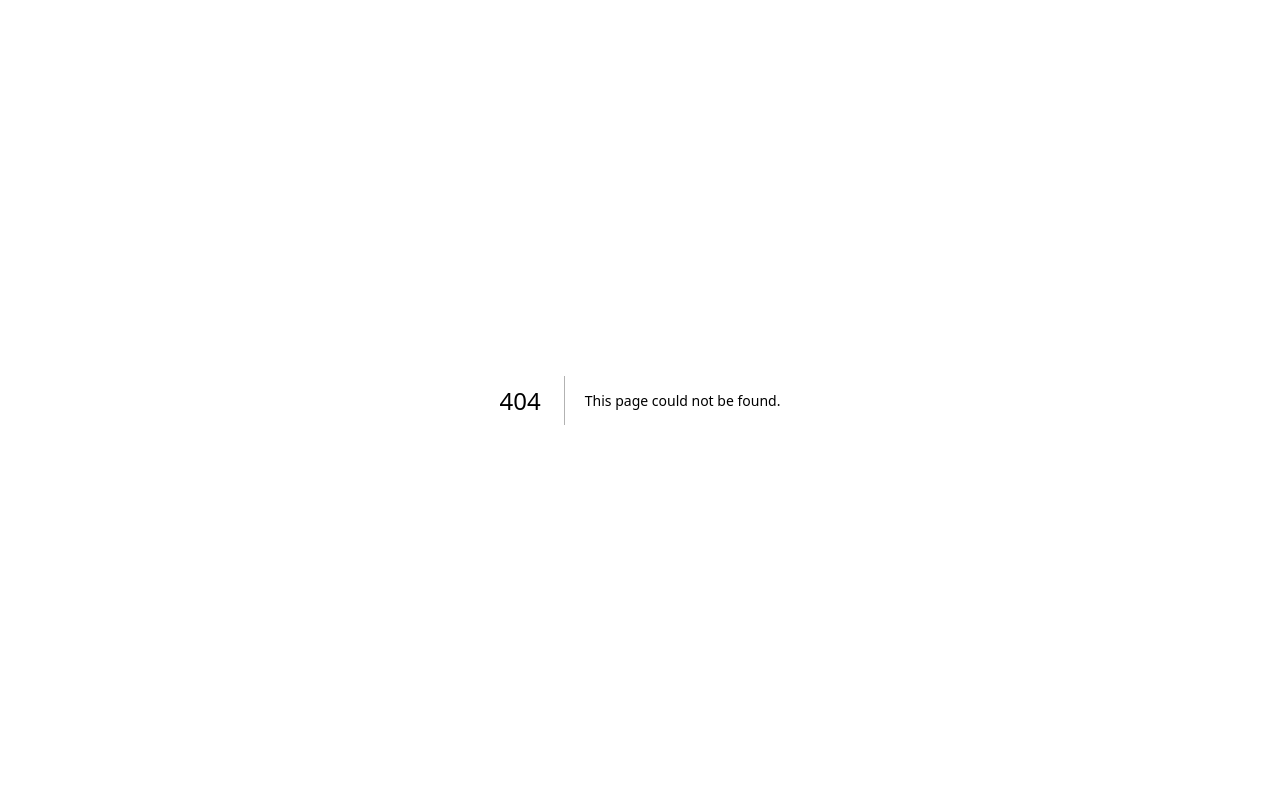
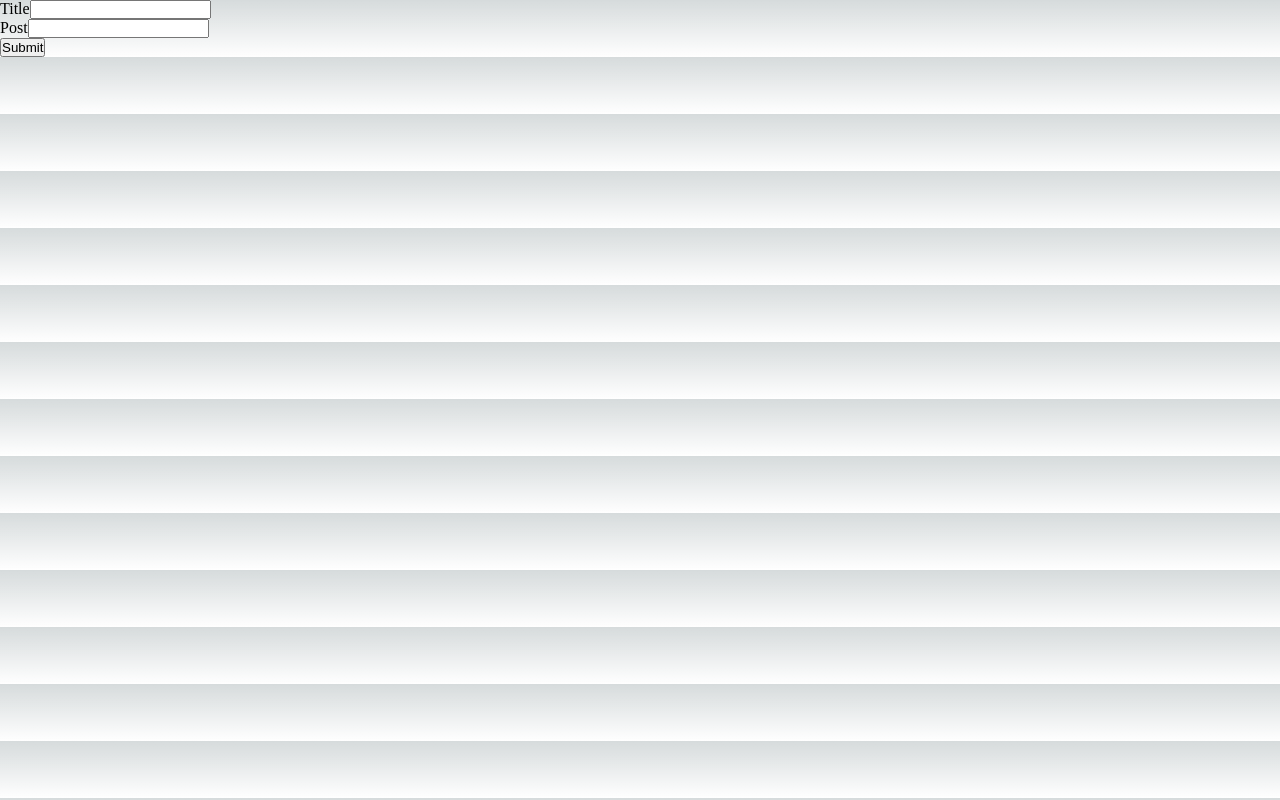
Before and after one commit to aagerblad/map-view, a Next.js app: page /post in a window 1280 px wide. Before the commit this address had no page. Built offline with nearby package versions, Linux system fonts and the light colour scheme.

Commit message:
Basic functionality in place

```diff
--- a/pages/api/hello.ts
+++ b/pages/api/hello.ts
@@ -5,9 +5,17 @@ type Data = {
   name: string
 }
 
-export default function handler(
-  req: NextApiRequest,
-  res: NextApiResponse<Data>
-) {
-  res.status(200).json({ name: 'John Doe' })
+export default function handler(req, res) {
+  const requestMethod = req.method;
+  const body = JSON.parse(req.body);
+  console.log("here's the api")
+  console.log(body)
+  switch (requestMethod) {
+    case 'POST':
+      res.status(200).json({ message: `You submitted the following data: ${body.post}` })
+
+    // handle other HTTP methods
+    // default:
+    //   res.status(200).json({ message: 'Welcome to API Routes!'})
+  }
 }
--- /dev/null
+++ b/pages/api/maps.ts
@@ -0,0 +1,48 @@
+// Next.js API route support: https://nextjs.org/docs/api-routes/introduction
+import type { NextApiRequest, NextApiResponse } from 'next'
+
+type Data = {
+  name: string
+}
+
+export async function maps_api(query) {
+  const q = query;
+  const url = `https://maps.googleapis.com/maps/api/place/textsearch/json?key=${process.env.NEXT_PUBLIC_GOOGLE_MAPS_KEY}&query=${q}`;
+  const res = await fetch(url);
+  const resJson = await res.json();
+  const data = {
+    status: resJson.status,
+    query: query,
+    candidates: resJson.results.map((item) => {
+      console.log(item)
+      // let image = "";
+
+      // if ("photos" in item) {
+      //   image = `https://maps.googleapis.com/maps/api/place/photo?key=${process.env.NEXT_PUBLIC_GOOGLE_MAPS_KEY}&maxwidth=400&photoreference=${item.photos[0].photo_reference}`;
+      // }
+
+      return {
+        location: item.geometry.location,
+        formatted_address: item.formatted_address,
+        icon: item.icon,
+        name: item.name,
+        place_id: item.place_id,
+        types: item.types,
+        // image: image,
+      };
+    }),
+  };
+  return { props: { data } };
+}
+
+export default async function handler(req, res) {
+  const requestMethod = req.method;
+
+  const query = req.query.search;
+
+  const result = await maps_api(query)
+
+  if(requestMethod == 'GET') {
+    res.status(200).json({ message: `You submitted the following data: ${query.id}`, results: result })
+  }
+}
--- /dev/null
+++ b/pages/post.js
@@ -0,0 +1,49 @@
+import { useState } from "react";
+
+const Post = () => {
+  const [title, setTitle] = useState("");
+  const [post, setPost] = useState("");
+
+  function handleSubmit(e) {
+    e.preventDefault();
+    const postData = async () => {
+      const data = {
+        title: title,
+        post: post,
+      };
+
+      const response = await fetch("/api/hello", {
+        method: "POST",
+        body: JSON.stringify(data),
+      });
+      return response.json();
+    };
+    postData();
+  }
+
+  return (
+    <form onSubmit={handleSubmit}>
+      <div>
+        <label htmlFor="Title">Title</label>
+        <input
+          id="title"
+          type="text"
+          value={title}
+          onChange={(e) => setTitle(e.target.value)}
+        />
+      </div>
+      <div>
+        <label htmlFor="post">Post</label>
+        <input
+          id="post"
+          type="text"
+          value={post}
+          onChange={(e) => setPost(e.target.value)}
+        />
+      </div>
+      <button type="submit">Submit</button>
+    </form>
+  );
+};
+
+export default Post;
```
Also changed, not shown: pages/map.tsx (+41 -4 lines).
